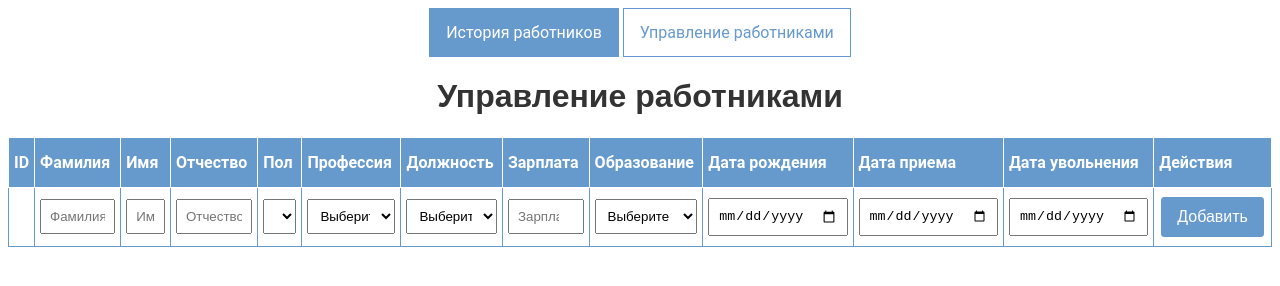
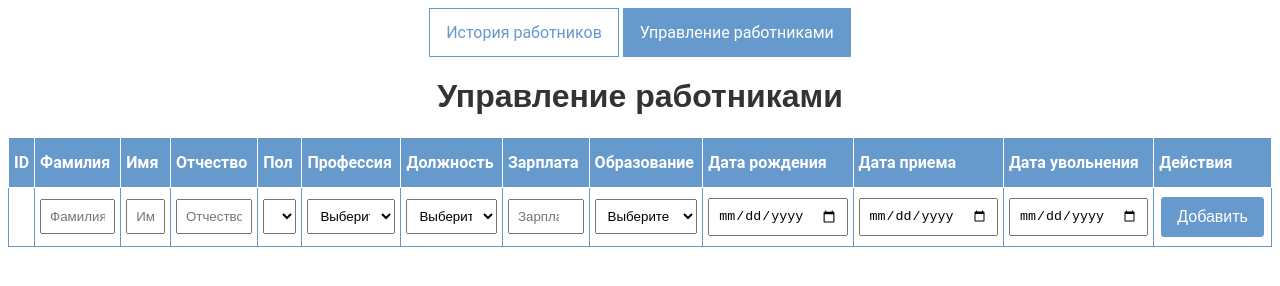
Before and after one commit to Ddstr0nt/HR, a website: page public/index.html in a window 1280 px wide. Drawn offline with Linux system fonts and the light colour scheme; no server answers.

Commit message:
nav menu fixed

```diff
--- a/public/index.html
+++ b/public/index.html
@@ -6,8 +6,8 @@
         <title>Управление работниками</title> <link rel="stylesheet" href="style.css"> </head>
         <body>
             <nav>
-                <a href="list.html" class="active">История работников</a>
-                <a href="index.html">Управление работниками</a>
+                <a href="list.html">История работников</a>
+                <a href="index.html" class="active">Управление работниками</a>
             </nav>
             <h1>Управление работниками</h1> <table id="workersTable"> <thead>
             <tr>
```
